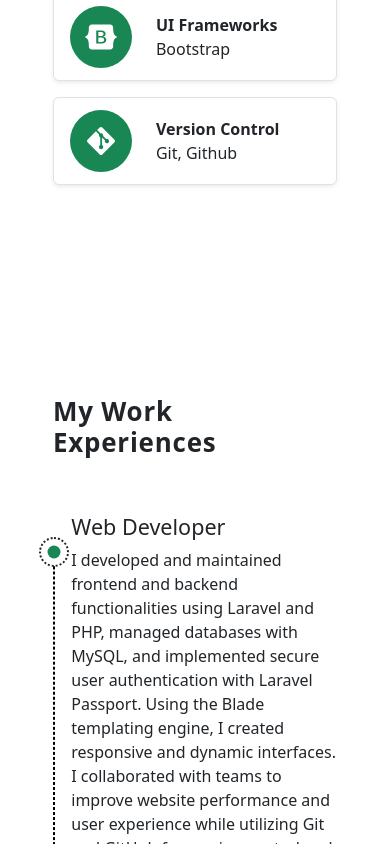
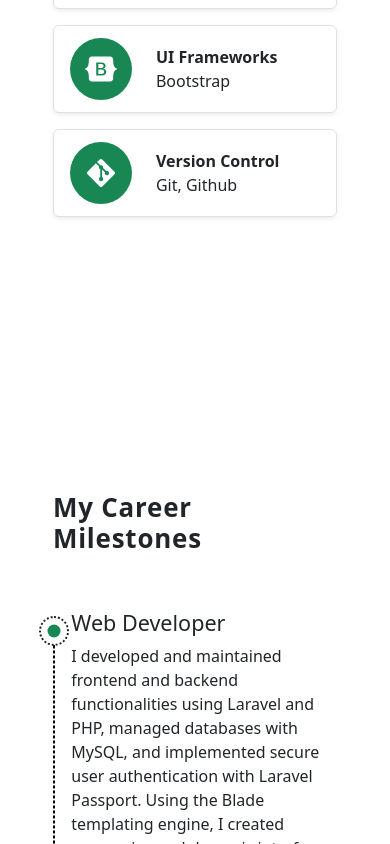
Before and after one commit to Parisa7422/Portfolio-v2, a React (Vite) app: page / in a window 390 px wide. Shown: the part 1798-2642 px from the top of the page. Built offline with nearby package versions, Linux system fonts and the light colour scheme.

Commit message:
responsive and fix issues for career section

```diff
--- a/src/components/Resume/Resume.css
+++ b/src/components/Resume/Resume.css
@@ -27,19 +27,19 @@
 .solid-circle{
     width: 13px;
     height: 13px;
-    top:8%;
+    top:4%;
 }
 
 .outline-circle{
     width: 30px;
     height: 30px;
-    top: 8%;
+    top: 4%;
     border-style: dotted;
 }
 
 .vertical-line{
     height: calc(100% - 30px);
-    top: 58%;
+    top: 54%;
     border: 1px dashed #000;
 }
 
--- a/src/components/Resume/Resume.jsx
+++ b/src/components/Resume/Resume.jsx
@@ -3,7 +3,7 @@ function Resume() {
   return (
     <div className="job-position-container">
       <div className="container flex-column">
-        <h2 className="pb-5">My Work Experiences</h2>
+        <h2 className="pb-5">My Career Milestones</h2>
         {information.map((item) => (
           <JobPosition
             key={item.id}
@@ -61,7 +61,7 @@ function JobPosition({ jobPosition, description, companyName, date, color }) {
             {description}
           </span>
         </div>
-        <div className="job-position-box__footer">
+        <div className="job-position-box__footer mb-5">
           <span className="job-position-box__company-name mt-4">
             <h6 className="">{companyName}</h6>
           </span>
--- a/src/index.css
+++ b/src/index.css
@@ -29,10 +29,11 @@ h2{
     /************ BOOTSTRAP TAGS **********/
 
 .container{
-    margin: 6em auto;
+    margin: 8em auto;
     padding: 0 2em;
     display: flex;
     max-width: 90%;
+
 }
 
 .hr{
```
